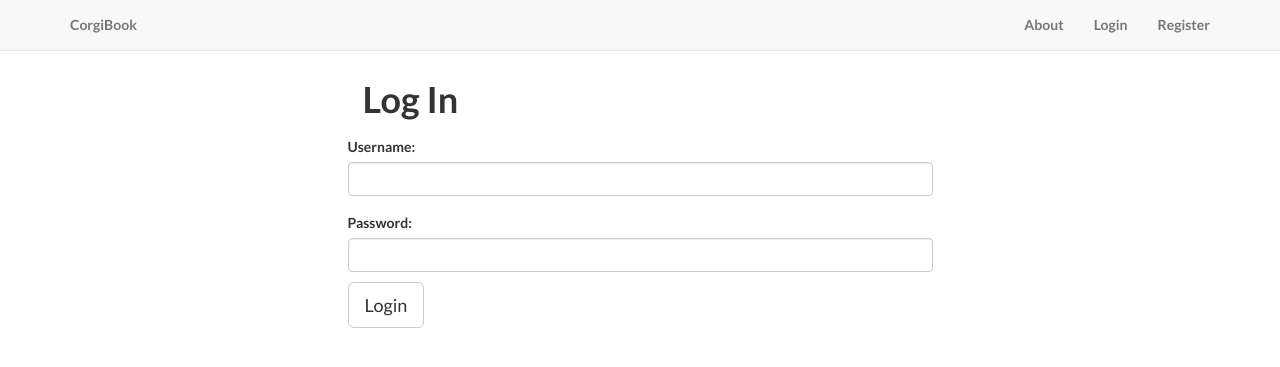
After one commit to DylanGrayson/social_proj4, a Django app: template main/templates/main/login.html in a window 1280 px wide. The commit adds this page. Shown: the top 367 px of the page. Run offline with Django 3.2, Linux system fonts and the light colour scheme; the template is opened without the code that fills it: values that come from a table or form of the project are taken from there, others are empty; some libraries are stand-ins or nearby versions.

Commit message:
login/logout are now working

```diff
--- a/main/templates/main/layout.html
+++ b/main/templates/main/layout.html
@@ -31,20 +31,26 @@
                     <span class="icon-bar"></span>
                     <span class="icon-bar"></span>
                 </button>
-                <a class="navbar-brand topnav" href="/">CorgiBook</a>
+                <a class="navbar-brand topnav" href="{% url 'main.views.main.home' %}">CorgiBook</a>
             </div>
             <!-- Collect the nav links, forms, and other content for toggling -->
             <div class="collapse navbar-collapse" id="bs-example-navbar-collapse-1">
                 <ul class="nav navbar-nav navbar-right">
                     <li>
-                        <a href="#about">About</a>
+                        <a href="{% url 'main.views.main.home' %}#about">About</a>
                     </li>
+                    {% if not user.is_authenticated %}
                     <li>
-                        <a href="#login">Login</a>
+                        <a href="{% url 'main.views.login.user_login' %}">Login</a>
                     </li>
                     <li>
                         <a href="{% url 'main.views.register.new_user' %}">Register</a>
                     </li>
+                    {% else %}
+                    <li>
+                        <a href="{% url 'main.views.login.user_logout' %}">Logout</a>
+                    </li>
+                    {% endif %}
                 </ul>
             </div>
             <!-- /.navbar-collapse -->
--- /dev/null
+++ b/main/templates/main/login.html
@@ -0,0 +1,38 @@
+
+
+{% extends 'layout.html' %}
+
+{% load staticfiles %}
+
+{% block head %}
+    <link rel="stylesheet" href="/static/css/registration.css">
+{% endblock %}
+
+{% block content %}
+
+<div class="container">
+    <div class="row">
+        <div class="col-md-3"></div>
+        <div class="col-md-6">
+        {% if messages %}
+            <div class="alert alert-success" role="alert">
+                {% for message in messages %}
+                    {{ message.message }}
+                {% endfor %}
+            </div>
+        {% endif %}
+        <h1>Log In</h1>
+
+        <form class="form-horizontal" action="{% url 'main.views.login.user_login' %}" method="post">
+            <div class="form-group">
+            {% csrf_token %}
+            {{ form.as_p }}
+            <input class="btn btn-default btn-lg" type="submit" value="Login">
+            </div>
+        </form>
+        </div>
+        <div class="col-md-3"></div>
+    </div>
+</div>
+
+{% endblock %}
--- a/main/urls.py
+++ b/main/urls.py
@@ -3,7 +3,9 @@ from django.contrib import admin
 
 urlpatterns = patterns('',
                        url(r'^$', 'main.views.main.home', name='home'),
-                       url(r'^register/$', 'main.views.register.new_user', name='newuser'),
+                       url(r'^register/', 'main.views.register.new_user', name='newuser'),
+                       url(r'^login/', 'main.views.login.user_login', name='user_login'),
+                       url(r'^logout/', 'main.views.login.user_logout', name='user_logout'),
                        url(r'^admin/', include(admin.site.urls)),
 
                        )
--- /dev/null
+++ b/main/views/login.py
@@ -0,0 +1,33 @@
+from django.shortcuts import render
+from django.http import HttpResponseRedirect
+from django.contrib.auth import authenticate, login, logout
+from django.contrib.auth.models import User
+from django import forms
+from django.contrib import messages
+
+class LoginForm(forms.Form):
+	username = forms.CharField(max_length=30)
+	password = forms.CharField(widget=forms.PasswordInput())
+
+def user_login(request):
+	if request.method == 'POST':
+		form = LoginForm(request.POST)
+		if form.is_valid():
+			username = form.cleaned_data["username"]
+			password = form.cleaned_data["password"]
+			user = authenticate(username = username, password = password)
+			if user is not None:
+				login(request, user)
+				return HttpResponseRedirect('/')
+			else:
+				messages.error(request, 'Incorrect username or password')
+				return HttpResponseRedirect('/login/')
+	elif request.method == 'GET':
+		form = LoginForm()
+	else:
+		return HttpResponseRedirect('/login/')
+	return render(request, "login.html", {"form": form})
+
+def user_logout(request):
+	logout(request)
+	return HttpResponseRedirect('/')
--- a/main/views/main.py
+++ b/main/views/main.py
@@ -1,7 +1,11 @@
 
 from django.shortcuts import render
 from django.http import HttpResponse
+from django.contrib.auth import authenticate
+from django.contrib.auth.models import User
 
 
 def home(request):
-    return render(request, "home.html")
+    if request.user.is_authenticated():
+        return render(request, "profile.html", {})
+    return render(request, "home.html", {})
--- a/main/views/register.py
+++ b/main/views/register.py
@@ -2,6 +2,7 @@ from django.shortcuts import render
 from django.http import HttpResponseRedirect
 from django.contrib.auth.forms import UserCreationForm
 from django.contrib.auth.models import User
+from django.contrib.auth import login, authenticate
 from django import forms
 from django.contrib import messages
 
@@ -22,9 +23,9 @@ def new_user(request):
         if form.is_valid():
             messages.success(request, 'You have been registered')
             new_user = form.save()
-            return HttpResponseRedirect("/register/")
+            return HttpResponseRedirect("/login/")
     elif request.method == 'GET':
         form = NewUserForm()
     else:
         return HttpResponseRedirect('/register/')
-    return render(request, "registration.html", {"form": form })
+    return render(request, "registration.html", {"form": form})
```
Also changed, not shown: main/templates/main/profile.html (added, +9 -0 lines), db.sqlite3.
